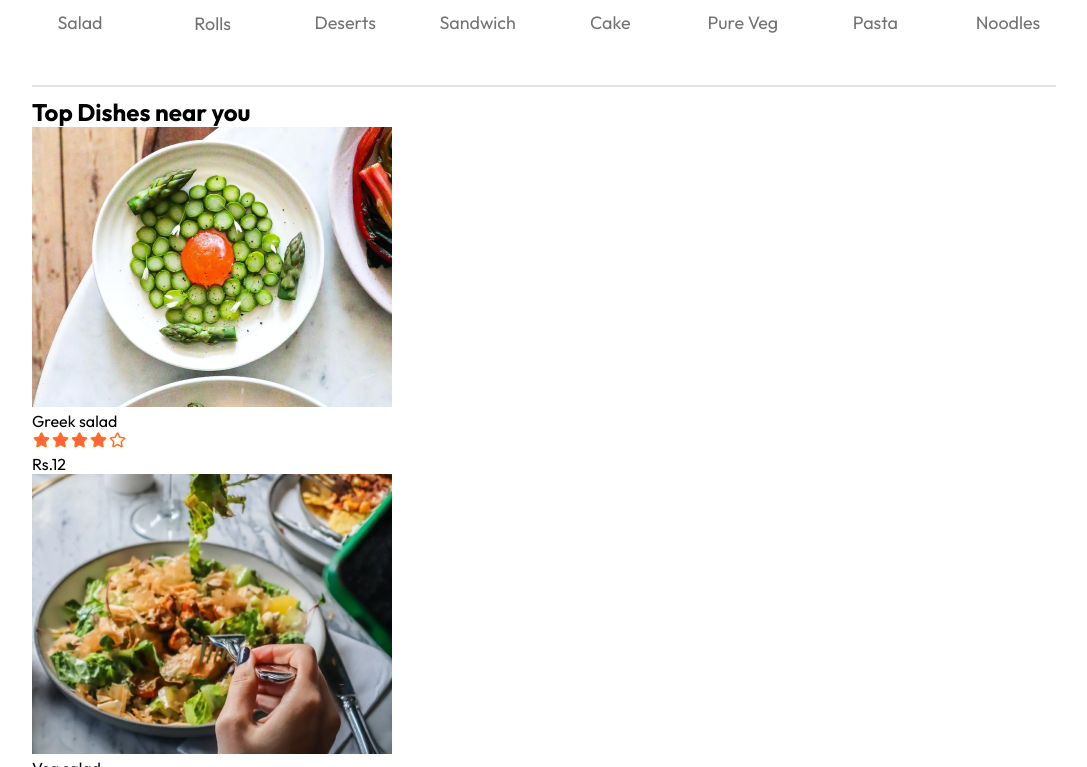
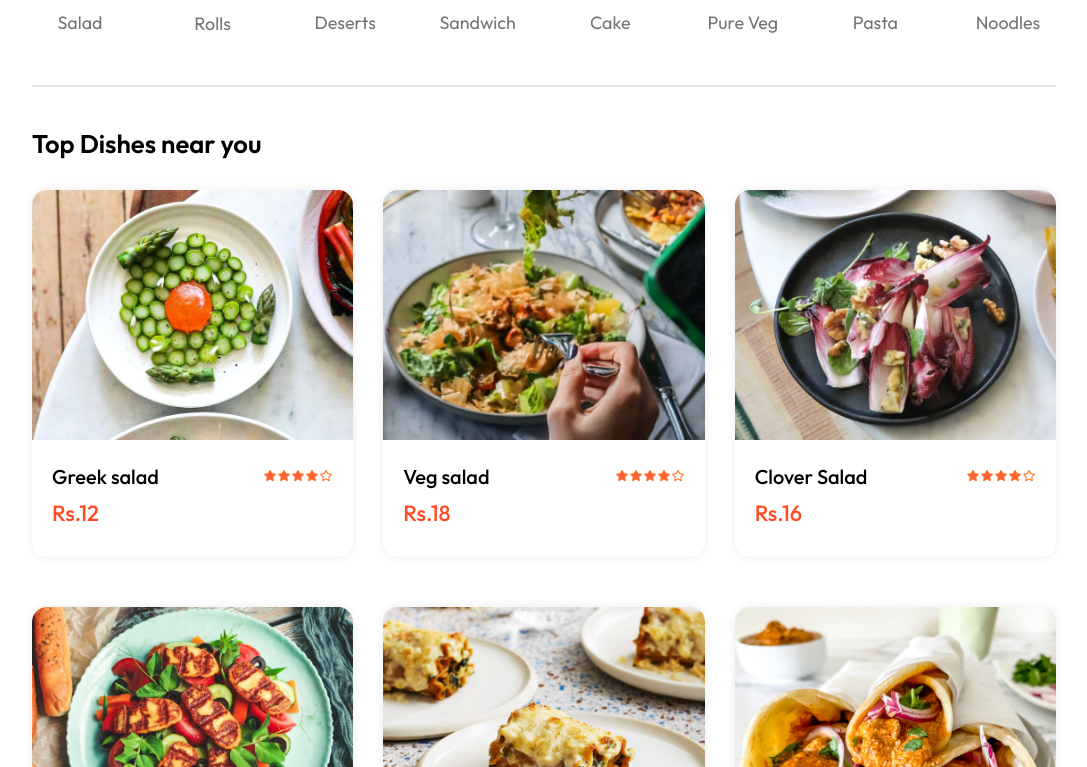
Before and after one commit to kaayush163/MERN_FoodyFarm_FoodOrdering, a React (Vite) app in the folder client/: page / in a window 1280 px wide. Shown: the part 833-1600 px from the top of the page, without its empty margins (96-1183 px from the left). Built offline with nearby package versions, Linux system fonts and the light colour scheme.

Commit message:
Food Display and Food Item CSS file created

```diff
--- a/client/src/components/FoodDisplay/FoodDisplay.css
+++ b/client/src/components/FoodDisplay/FoodDisplay.css
@@ -0,0 +1,14 @@
+.food-display {
+  margin-top: 30px;
+}
+.food-display h2 {
+  font-size: max(2vw, 24px);
+  font-weight: 600;
+}
+.food-display-list {
+  display: grid;
+  grid-template-columns: repeat(auto-fill, minmax(240px, 1fr));
+  margin-top: 30px;
+  gap: 30px;
+  row-gap: 50px;
+}
--- a/client/src/components/FoodItem/FoodItem.css
+++ b/client/src/components/FoodItem/FoodItem.css
@@ -0,0 +1,69 @@
+.food-item {
+  width: 100%;
+  margin: auto;
+  border-radius: 15px;
+  box-shadow: 0px 0px 10px #00000015;
+  transition: 0.3s;
+  animation: fadeIn 1s;
+}
+.food-item:hover {
+  transform: scale(1.02);
+}
+.food-item-img-container {
+  position: relative;
+}
+.food-item-img-container .add {
+  width: 35px;
+  position: absolute;
+  bottom: 15px;
+  right: 15px;
+  cursor: pointer;
+  border-radius: 50%;
+}
+.food-item-img-container .add:hover {
+  border: 2px solid #ff4c24;
+}
+.food-item-image {
+  width: 100%;
+  border-radius: 15px 15px 0px 0px;
+}
+.food-item-counter {
+  position: absolute;
+  bottom: 15px;
+  right: 15px;
+  display: flex;
+  align-items: center;
+  gap: 10px;
+  padding: 6px;
+  border-radius: 50px;
+  background-color: white;
+}
+.food-item-counter img {
+  width: 30px;
+}
+.food-item-info {
+  padding: 20px;
+}
+.food-item-name-rating {
+  display: flex;
+  justify-content: space-between;
+  align-items: center;
+  margin-bottom: 10px;
+}
+.food-item-name-rating p {
+  font-size: 20px;
+  font-weight: 500;
+}
+.food-item-name-rating img {
+  width: 70px;
+}
+.food-item-desc {
+  color: #676767;
+  font-size: 12px;
+}
+.food-item-price {
+  color: #ff4c24;
+  font-size: 22px;
+  font-weight: 500;
+  margin: 10px 0px;
+}
```
